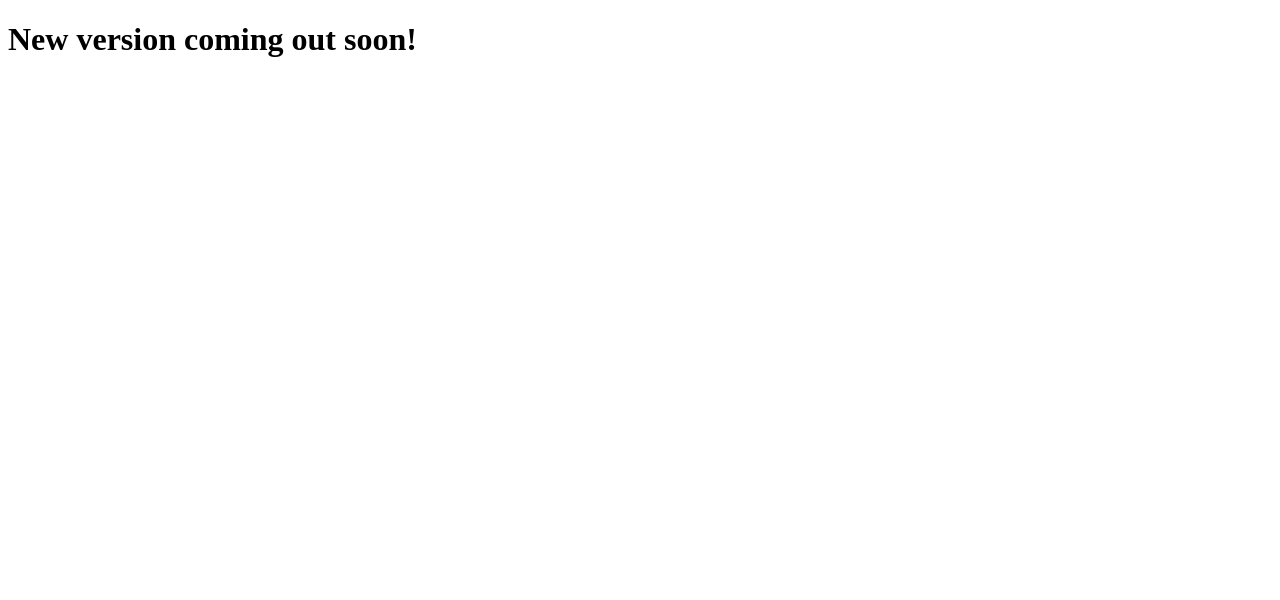
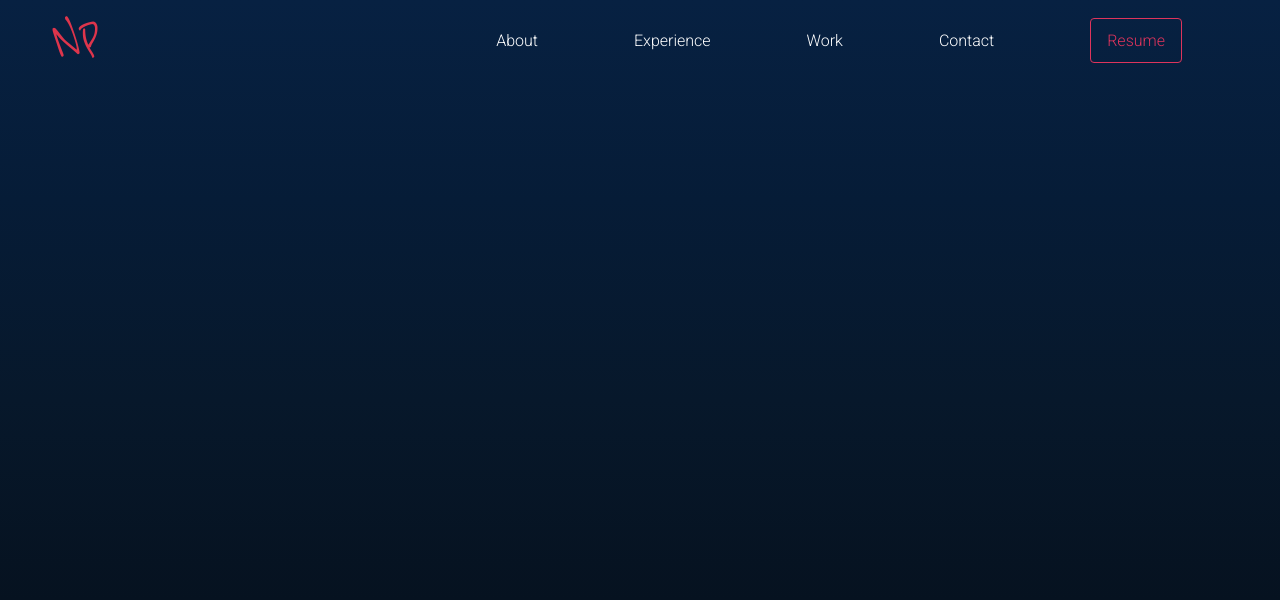
Before and after one commit to nitinparasa/nitinparasa.github.io, a plain HTML site: page index.html in a window 1280 px wide. Drawn offline with Linux system fonts and the light colour scheme.

Commit message:
adds primitive nav layout

```diff
--- a/index.html
+++ b/index.html
@@ -3,12 +3,49 @@
 
 <head>
     <meta charset="UTF-8">
-    <meta name="viewport" content="width=device-width, initial-scale=1.0">
-    <title>Document</title>
+    <meta http-equiv="x-ua-compatible" content="ie=edge" />
+    <meta name="viewport" content="width=device-width, initial-scale=1, shrink-to-fit=no" />
+    <link rel="icon" href="/icons/icon-48x48.png?v=af0b17a4657540a214a8f516229ac2aa" />
+    <meta name="theme-color" content="#0a192f" />
+    <meta property="og:description"
+        content="Nitin Parasa is a software engineer passionate in building web interfaces, applications, and everything in between. He is also an experienced Salesforce developer, operations lead rolled into one!"
+        data-react-helmet="true">
+    <meta property="og:image" content="https://nitinparasa.github.io/og.png" data-react-helmet="true">
+    <meta property="og:url" content="https://nitinparasa.github.io/" data-react-helmet="true">
+    <meta property="og:type" content="website" data-react-helmet="true">
+    <meta name="twitter:card" content="summary_large_image" data-react-helmet="true">
+    <meta name="twitter:creator" content="@nitin_parasa" data-react-helmet="true">
+    <meta name="twitter:title" content="Nitin Parasa" data-react-helmet="true">
+    <meta name="twitter:description"
+        content="Nitin Parasa is a software engineer passionate in building web interfaces, applications, and everything in between. He is also an experienced Salesforce developer, operations lead rolled into one!"
+        data-react-helmet="true">
+
+    <title>Nitin Parasa's Portfolio</title>
+    <link rel="stylesheet" href="./styles/style.css" />
+    <link href="https://fonts.googleapis.com/css2?family=Roboto:wght@300&display=swap" rel="stylesheet">
 </head>
 
 <body>
-    <h1>New version coming out soon!</h1>
+    <header>
+        <nav>
+            <h2 class="logo"><img src="./logo.png" alt=""></h2>
+            <ul>
+                <li>About</li>
+                <li>Experience</li>
+                <li>Work</li>
+                <li>Contact</li>
+                <li><a class="resume">Resume</a></li>
+            </ul>
+        </nav>
+    </header>
+    <main>
+        <div class="background">
+
+        </div>
+    </main>
+    <footer>
+
+    </footer>
 </body>
 
 </html>
--- /dev/null
+++ b/styles.css
@@ -0,0 +1,71 @@
+* {
+  margin: 0;
+  padding: 0;
+  box-sizing: border-box;
+}
+
+body {
+  font-family: Roboto, sans-serif;
+  color: white;
+}
+
+header {
+  padding: 0 50px;
+}
+
+header nav {
+  display: flex;
+  margin: auto;
+  align-items: center;
+  justify-content: space-between;
+  width: 100%;
+  height: 10vh;
+}
+
+nav ul {
+  display: flex;
+  list-style: none;
+}
+
+.logo img {
+  height: 50px;
+  width: 50px;
+}
+
+nav ul li {
+  cursor: pointer;
+  text-decoration: none;
+  padding: 0rem 3rem;
+}
+
+.resume {
+  padding: 0.75rem 1rem;
+  border-radius: 4px;
+  color: #de345c;
+  border: 1px solid #de345c;
+  line-height: 1;
+  text-decoration: none;
+  cursor: pointer;
+}
+
+.background {
+  position: fixed;
+  width: 100%;
+  height: 100vh;
+  top: 0;
+  left: 0;
+  background-image: -webkit-gradient(
+    linear,
+    left top,
+    left bottom,
+    from(#072142),
+    color-stop(#061c37),
+    color-stop(#07182b),
+    color-stop(#061220),
+    to(#020b16)
+  );
+  background-image: -webkit-linear-gradient(top, #072142, #061c37, #07182b, #061220, #020b16);
+  background-image: -o-linear-gradient(top, #072142, #061c37, #07182b, #061220, #020b16);
+  background-image: linear-gradient(to bottom, #072142, #061c37, #07182b, #061220, #020b16);
+  z-index: -200;
+}
--- /dev/null
+++ b/styles/style.scss
@@ -0,0 +1,73 @@
+$primary: #de345c;
+
+* {
+  margin: 0;
+  padding: 0;
+  box-sizing: border-box;
+}
+
+body {
+  font-family: Roboto, sans-serif;
+  color: white;
+}
+
+header {
+  padding: 0 50px;
+}
+
+header nav {
+  display: flex;
+  margin: auto;
+  align-items: center;
+  justify-content: space-between;
+  width: 100%;
+  height: 10vh;
+}
+
+nav ul {
+  display: flex;
+  list-style: none;
+}
+
+.logo img {
+  height: 50px;
+  width: 50px;
+}
+
+nav ul li {
+  cursor: pointer;
+  text-decoration: none;
+  padding: 0rem 3rem;
+}
+
+.resume {
+  padding: 0.75rem 1rem;
+  border-radius: 4px;
+  color: $primary;
+  border: 1px solid $primary;
+  line-height: 1;
+  text-decoration: none;
+  cursor: pointer;
+}
+
+.background {
+  position: fixed;
+  width: 100%;
+  height: 100vh;
+  top: 0;
+  left: 0;
+  background-image: -webkit-gradient(
+    linear,
+    left top,
+    left bottom,
+    from(#072142),
+    color-stop(#061c37),
+    color-stop(#07182b),
+    color-stop(#061220),
+    to(#020b16)
+  );
+  background-image: -webkit-linear-gradient(top, #072142, #061c37, #07182b, #061220, #020b16);
+  background-image: -o-linear-gradient(top, #072142, #061c37, #07182b, #061220, #020b16);
+  background-image: linear-gradient(to bottom, #072142, #061c37, #07182b, #061220, #020b16);
+  z-index: -200;
+}
```
Also changed, not shown: logo.png (added), styles/style.css (added), 1 other file.
